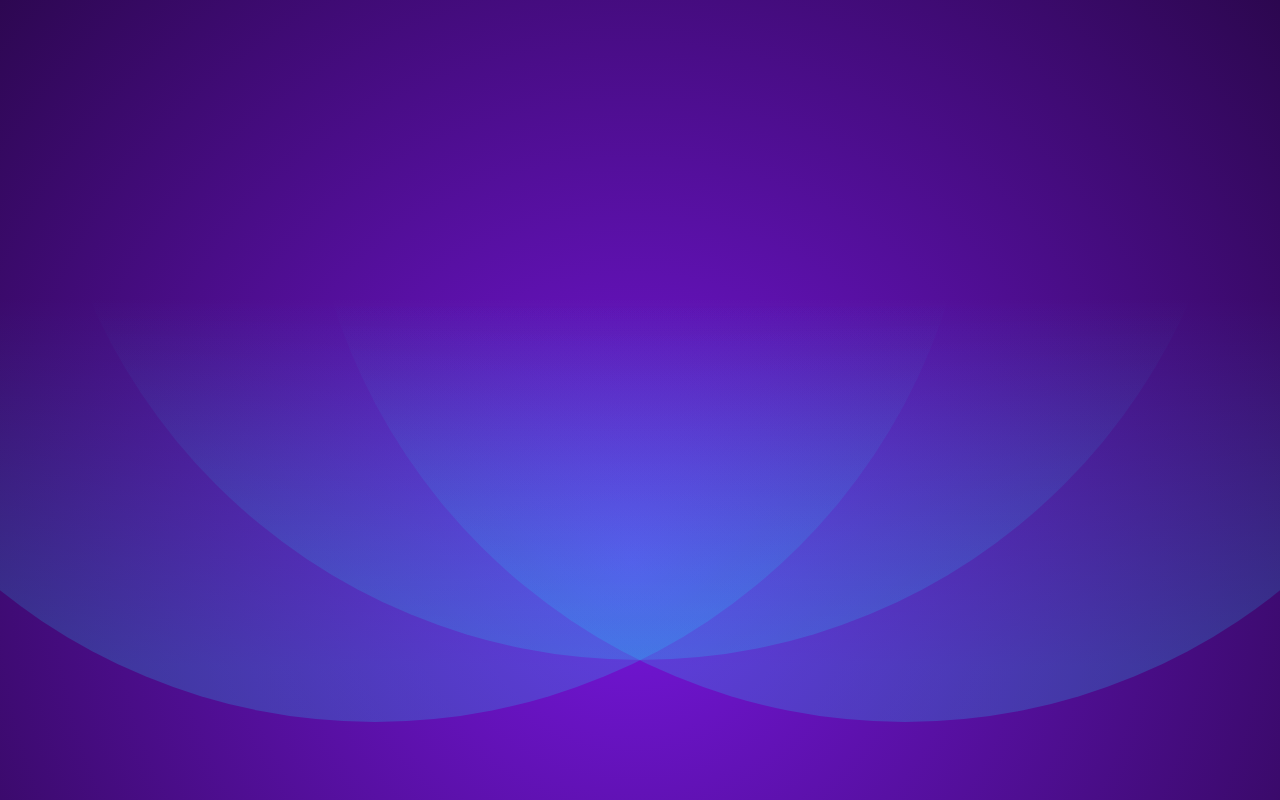
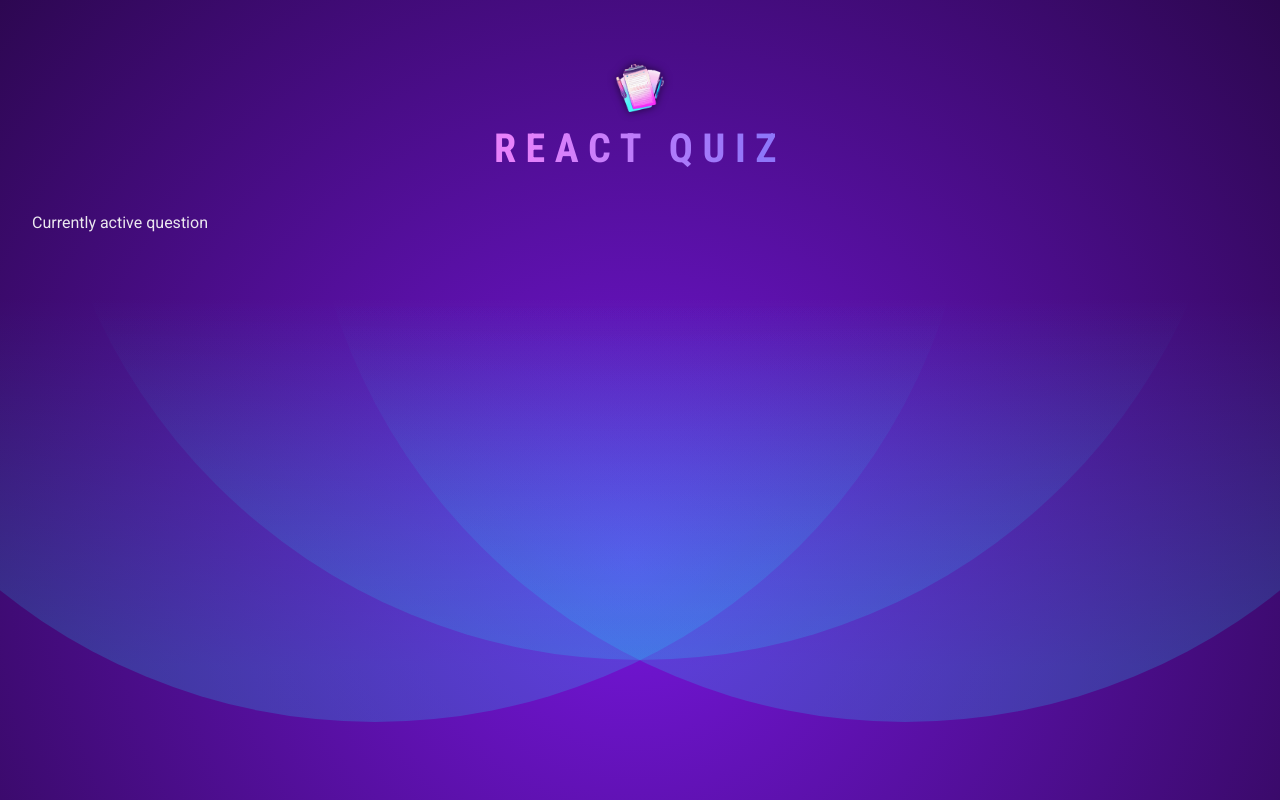
Before and after one commit to mpwdev/js_react_st1, a React (Vite) app in the folder pro15/: page / in a window 1280 px wide. Built offline with nearby package versions, Linux system fonts and the light colour scheme.

Commit message:
two components and state management variant

```diff
--- a/pro15/src/App.jsx
+++ b/pro15/src/App.jsx
@@ -1,3 +1,13 @@
-function App() {}
+import Header from './components/Header.jsx';
+import Quiz from './components/Quiz.jsx';
+
+function App() {
+  return (
+    <>
+      <Header></Header>
+      <Quiz></Quiz>
+    </>
+  );
+}
 
 export default App;
--- /dev/null
+++ b/pro15/src/components/Header.jsx
@@ -0,0 +1,10 @@
+import logoImg from '../assets/quiz-logo.png';
+
+export default function Header() {
+  return (
+    <header>
+      <img src={logoImg} alt="React Quiz logo" />
+      <h1>React Quiz</h1>
+    </header>
+  );
+}
--- /dev/null
+++ b/pro15/src/components/Quiz.jsx
@@ -0,0 +1,12 @@
+import { useState } from 'react';
+
+export default function Quiz() {
+  const [activeQuestionIndex, setActiveQuestionIndex] = useState(0);
+  const [userAnswers, setUserAnswers] = useState([]);
+
+  return (
+    <div>
+      <p>Currently active question</p>
+    </div>
+  );
+}
```
